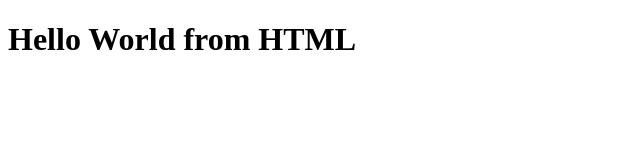
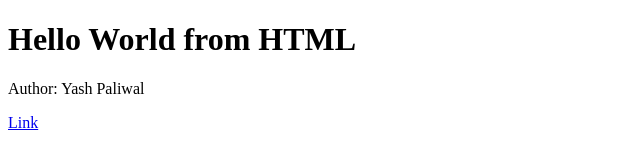
Before and after one commit to its-yashpaliwal/NodejsHello, a website: page index.html in a window 1280 px wide. Shown: the whole page, without its empty margins (0-640 px from the left). Drawn offline with Linux system fonts and the light colour scheme.

Commit message:
Adding footer feature

```diff
--- a/index.html
+++ b/index.html
@@ -7,5 +7,10 @@
 </head>
 <body>
     <h1>Hello World from HTML</h1>
+
 </body>
+<footer>
+    <p>Author: Yash Paliwal</p>
+    <p><a href="#">Link</a></p>
+  </footer>
 </html>
```
